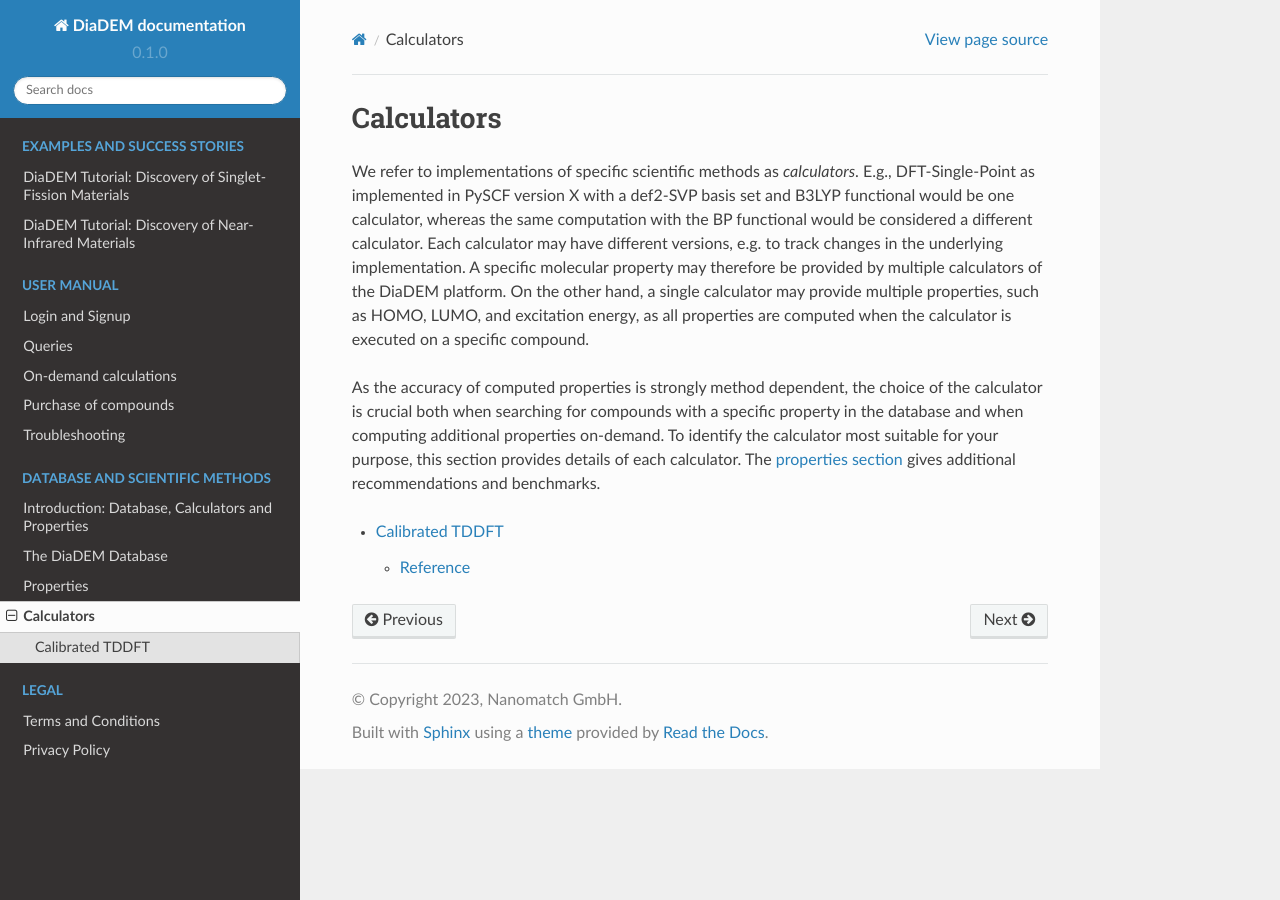
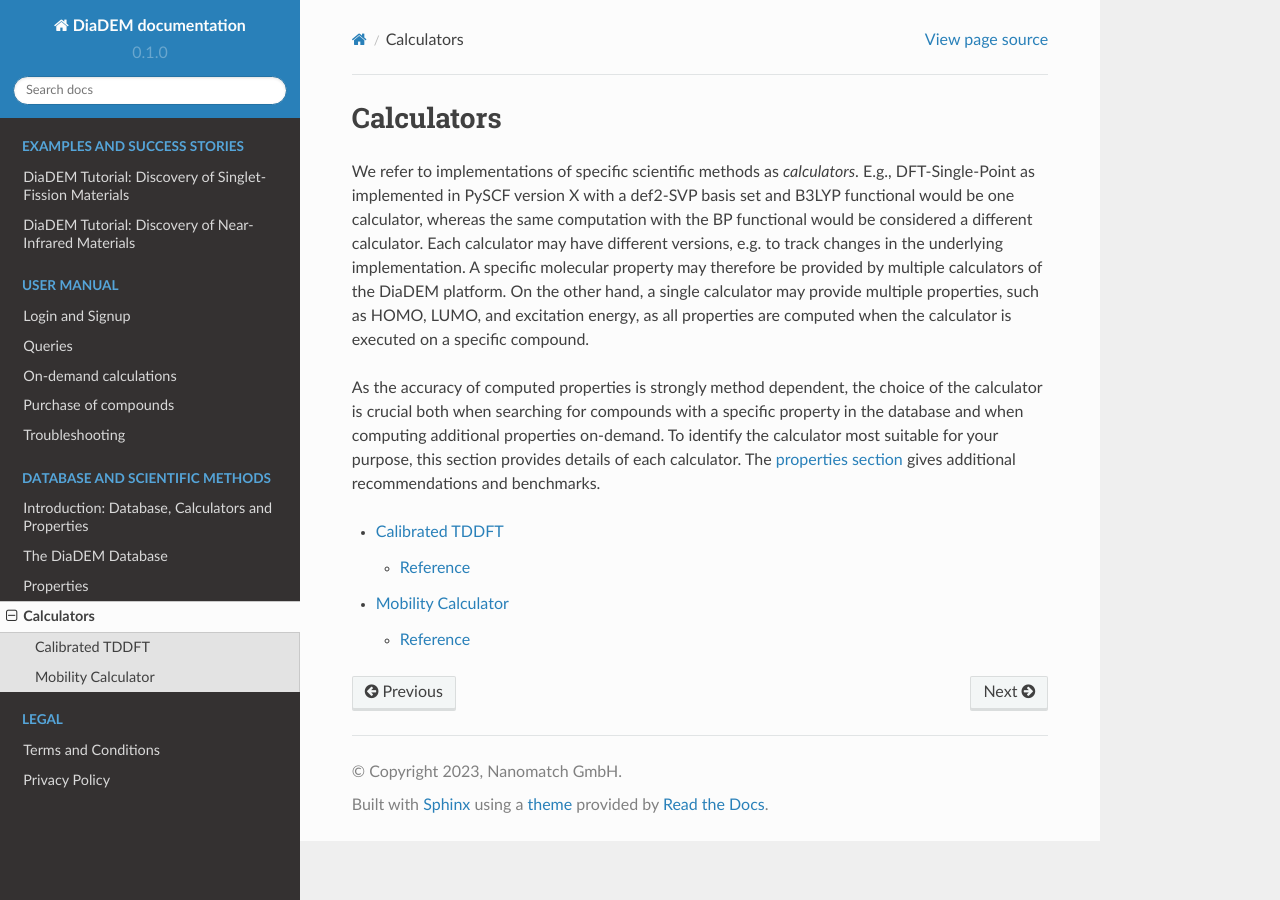
Before and after one commit to diadem-platform/diadem-docs, a Sphinx documentation site: the page built from docs/source/science/calculators/index.rst, in a window 1280 px wide. Built offline with Sphinx 7.4.7 and the Read the Docs theme 2.0.0, drawn with Linux system fonts in a browser that asks for light colours.

Commit message:
initial mobility commit

```diff
--- a/docs/source/science/calculators/index.rst
+++ b/docs/source/science/calculators/index.rst
@@ -16,3 +16,4 @@
    :maxdepth: 2
 
    calib_TDDFT
+   mobility
--- /dev/null
+++ b/docs/source/science/calculators/mobility.rst
@@ -0,0 +1,11 @@
+.. _science_calculators_calibrated_TDDFT:
+
+Mobility Calculator
+=================
+
+
+Description of the Mobility Caclculator.
+
+
+Reference
+----------
```
